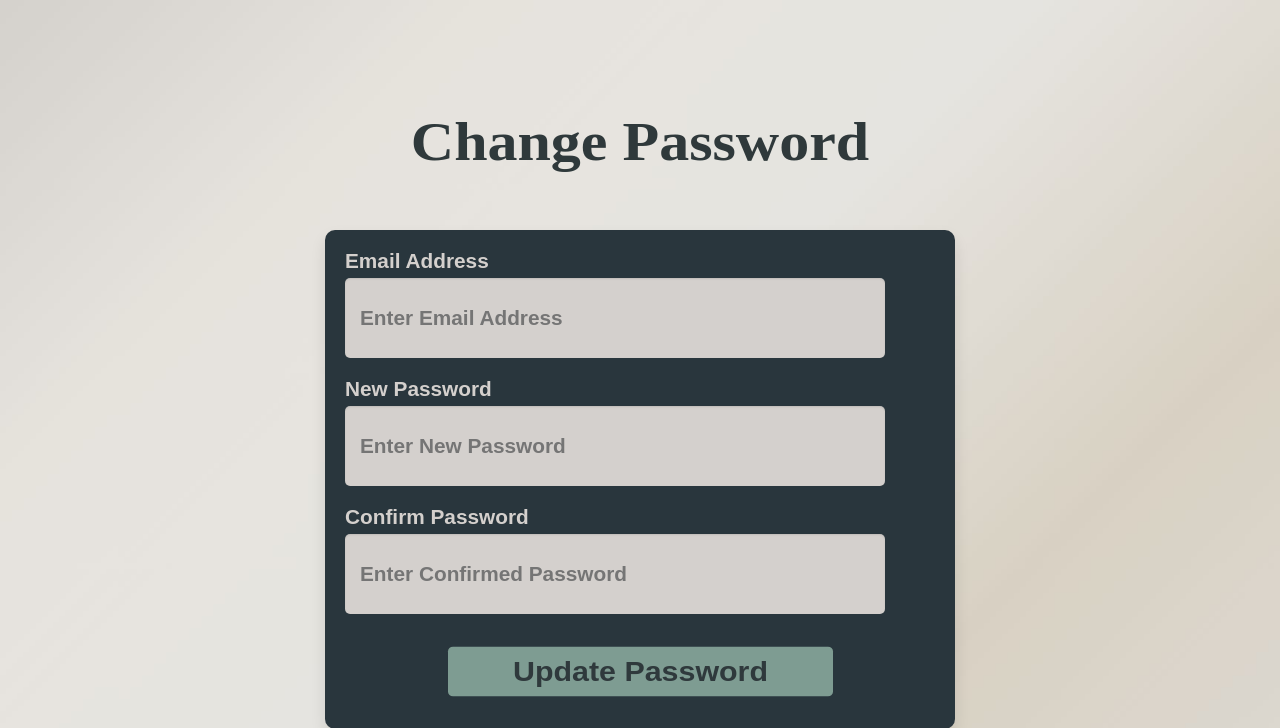
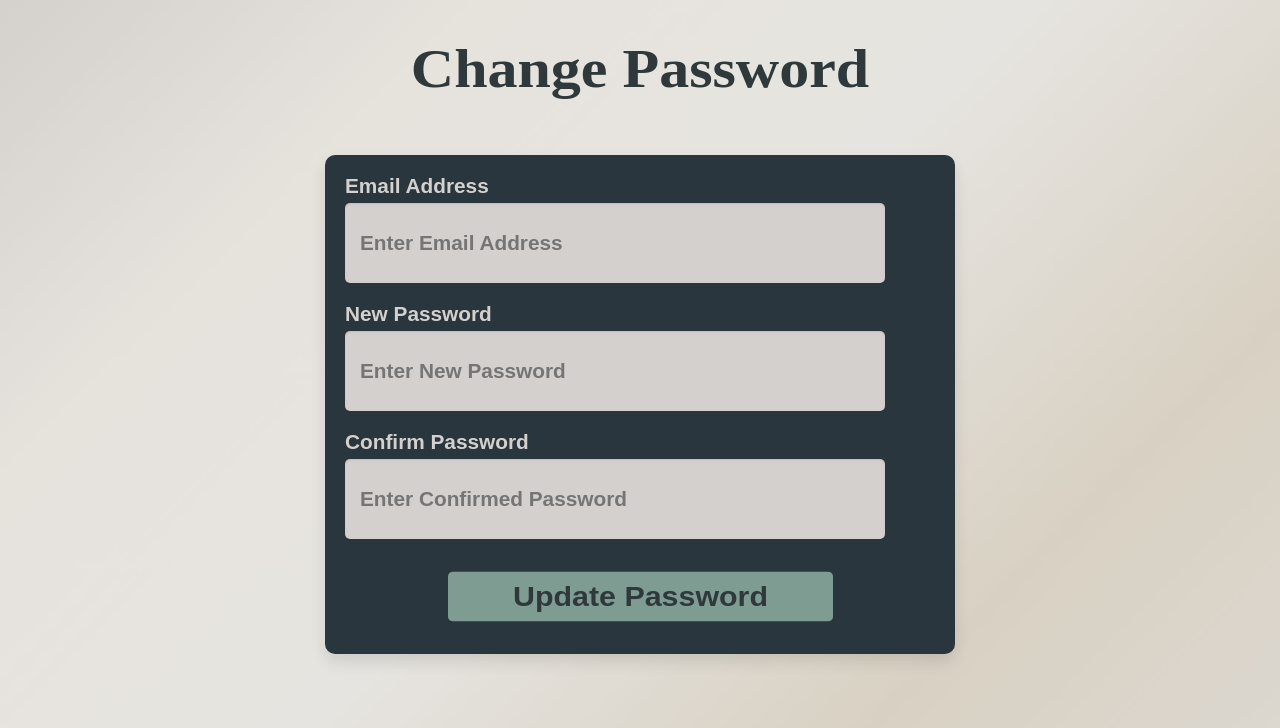
Before and after one commit to WesleyJoshuaPerez/EBRG-PROJECT, a PHP site: page /changepass.html in a window 1280 px wide. Shown: the top 728 px of the page. Run offline with PHP 8.4, Linux system fonts and the light colour scheme; some web fonts are replaced.

Commit message:
quick update

```diff
--- a/styles-changepass.css
+++ b/styles-changepass.css
@@ -31,6 +31,10 @@
 /*deskstop and laptop*/
 /*1370px original i tried to adjust the  width to see changes*/
 @media only screen and (min-width: 1024px){
+    h1 {
+        margin-top: 5px;
+        color: black;
+    }
     .change-password-container h1 {
         font-size: 60px;
         font-family: 'Ysabeau Office';
@@ -41,7 +45,7 @@
         display: flex;
         justify-content: center;
         align-items: center;
-        padding-top: 60px;
+        padding-top: 20px;
     }
 
     .email-label {
```
Also changed, not shown: styles-resetmail.css (+6 -2 lines).
